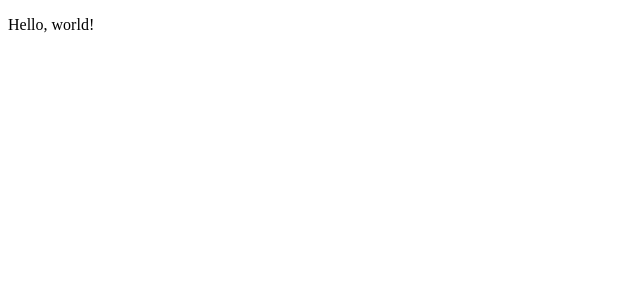
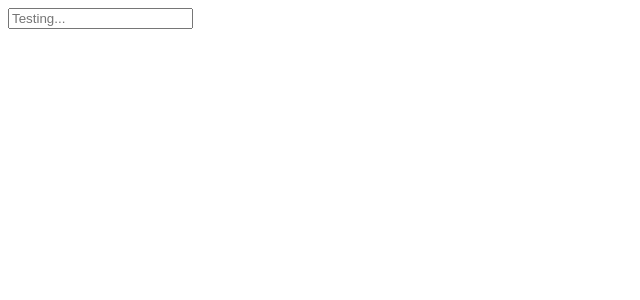
Before and after one commit to tiffanychenn/closer-worlds, a React app: page / in a window 1280 px wide. Shown: the top 300 px of the page, without its empty margins (0-640 px from the left). Built offline with nearby package versions, Linux system fonts and the light colour scheme.

Commit message:
Add very basic ugly ShortText atom, connect successfully to logger

```diff
--- a/src/components/App/App.tsx
+++ b/src/components/App/App.tsx
@@ -1,8 +1,19 @@
 import * as React from "react";
-import { store } from "../store/store";
+import { Logger } from "../../data/logger";
+import { store } from "../../store/store";
+import ShortTextBox from "../atoms/textInput/ShortTextBox";
 
 export default class App extends React.Component<{}> {
+	private logger: Logger;
+
+	constructor() {
+		super({});
+		this.logger = new Logger((entries, timesPerId) => {
+			console.log(entries, timesPerId);
+		}); // TODO: Write a storeData function that's probably just calling a thunk to send the data to a server, or saving to a cookie.
+	}
+
 	render() {
-		return <p>Hello, world!</p>;
+		return <ShortTextBox id="test-text-box" logger={this.logger} placeholder="Testing..."/>;
 	}
 }
--- /dev/null
+++ b/src/components/atoms/textInput/ShortTextBox.tsx
@@ -0,0 +1,21 @@
+import * as React from 'react';
+import { Logger } from '../../../data/logger';
+
+export interface Props {
+	id: string;
+	logger: Logger;
+	placeholder?: string;
+}
+
+export default class ShortTextBox extends React.Component<Props> {
+	private onInput(event: React.FormEvent<HTMLInputElement>) {
+		let value = event.currentTarget.value;
+		this.props.logger.log(this.props.id, value);
+	}
+
+	render() {
+		const { placeholder } = this.props;
+		return <input type="text" placeholder={placeholder} onInput={e => this.onInput(e)}></input>;
+		// TODO: Make it purty, and also figure out sizing (flex? fixed? configurable from parent? etc.).
+	}
+}
```
Also changed, not shown: src/components/atoms/textInput/LongTextBox.tsx (added).
